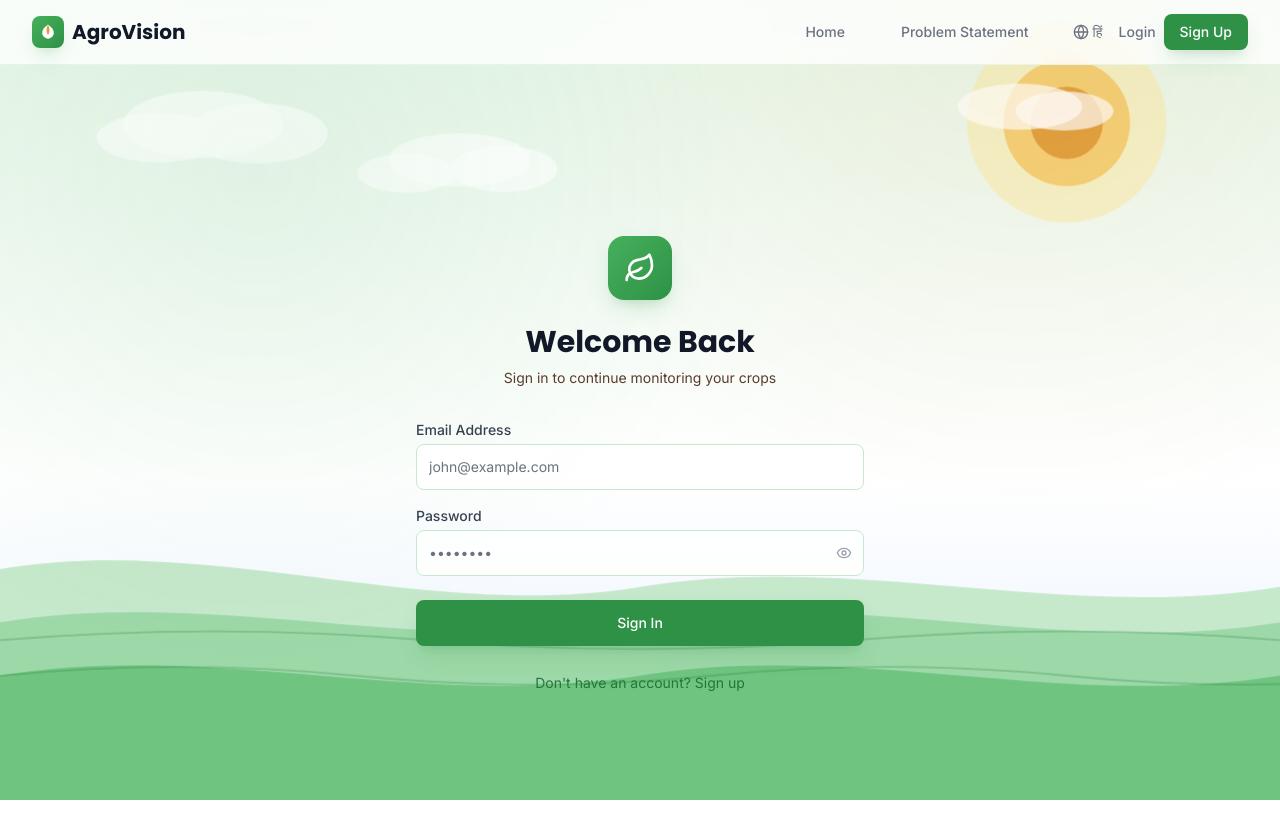
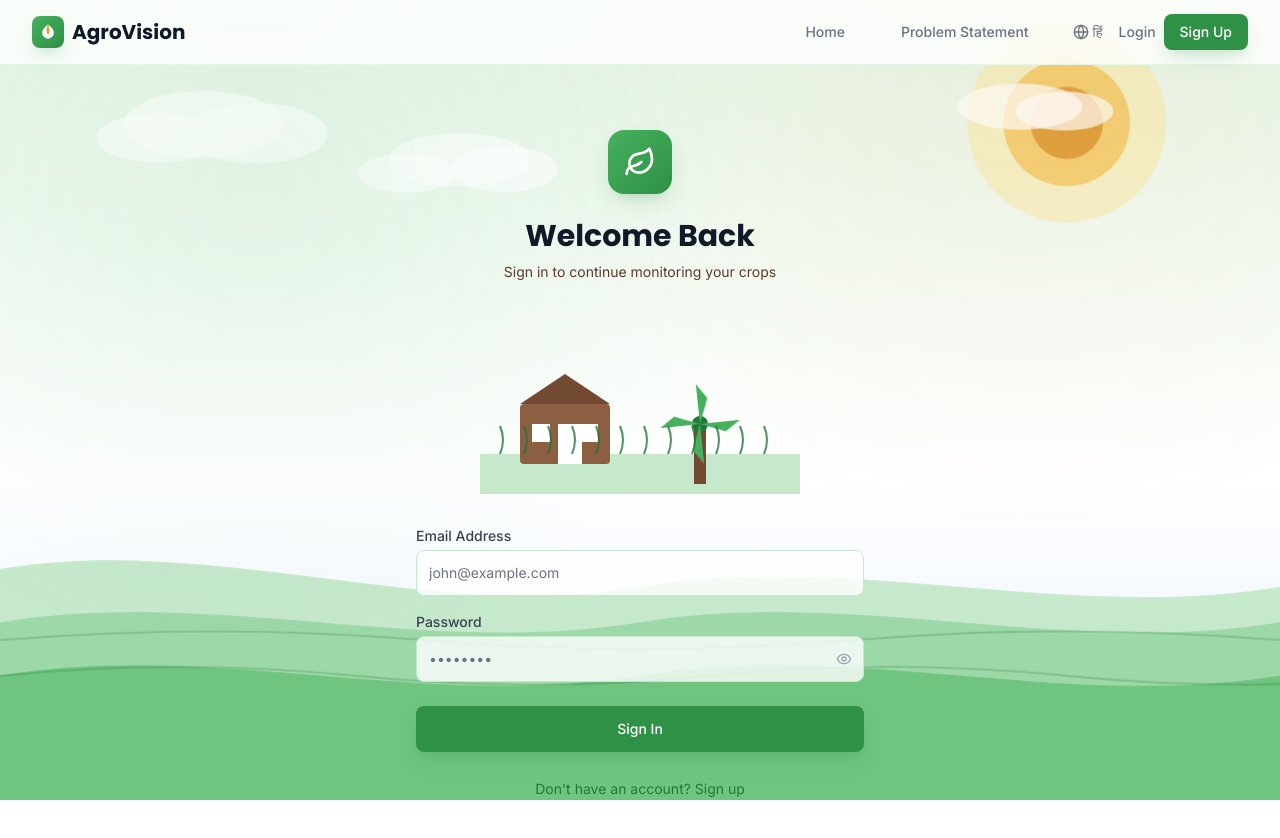
Before and after one commit to pixelkb/AgroVision, a React (Vite) app: page / in a window 1280 px wide. Both pictures are taken after a click on the button "Login". Shown: the top 838 px of the page. Built offline with nearby package versions, Linux system fonts and the light colour scheme.

Commit message:
feat: Add FarmIllustration component and CSS animations
Co-authored-by: yashabhi.30 <yashabhi.30@gmail.com>

```diff
--- /dev/null
+++ b/src/components/FarmIllustration.tsx
@@ -0,0 +1,37 @@
+import React from 'react';
+
+export default function FarmIllustration() {
+  return (
+    <div className="mx-auto mt-6 w-full max-w-xs pointer-events-none select-none">
+      <svg viewBox="0 0 320 180" className="w-full h-auto" xmlns="http://www.w3.org/2000/svg">
+        {/* Ground */}
+        <rect x="0" y="140" width="320" height="40" className="fill-agri-200" />
+        {/* Barn */}
+        <g>
+          <rect x="40" y="90" width="90" height="60" rx="4" className="fill-soil-500" />
+          <polygon points="40,90 85,60 130,90" className="fill-soil-600" />
+          <rect x="78" y="110" width="24" height="40" className="fill-white" />
+          <rect x="52" y="110" width="18" height="18" className="fill-white" />
+          <rect x="100" y="110" width="18" height="18" className="fill-white" />
+        </g>
+        {/* Windmill */}
+        <g transform="translate(220,70)">
+          <rect x="-6" y="40" width="12" height="60" className="fill-soil-600" />
+          <circle cx="0" cy="40" r="8" className="fill-agri-700" />
+          <g className="wind-rotor" style={{ transformOrigin: '0px 40px' }}>
+            <polygon points="0,40 0,0 10,15" className="fill-agri-500" />
+            <polygon points="0,40 40,40 25,50" className="fill-agri-500" />
+            <polygon points="0,40 0,80 -10,65" className="fill-agri-500" />
+            <polygon points="0,40 -40,40 -25,30" className="fill-agri-500" />
+          </g>
+        </g>
+        {/* Crops */}
+        <g className="opacity-80">
+          {Array.from({ length: 12 }).map((_, i) => (
+            <path key={i} d={`M ${20 + i * 24} 140 q 6 -14 0 -28`} className="fill-none stroke-agri-700" strokeWidth="2" />
+          ))}
+        </g>
+      </svg>
+    </div>
+  );
+}
--- a/src/components/Login.tsx
+++ b/src/components/Login.tsx
@@ -1,5 +1,6 @@
 import React, { useState } from 'react';
 import { Eye, EyeOff, Loader2, Leaf } from 'lucide-react';
+import FarmIllustration from './FarmIllustration';
 import { useLanguage } from '../contexts/LanguageContext';
 import { useAuth } from '../contexts/AuthContext';
 
@@ -51,6 +52,7 @@ export default function Login({ setCurrentPage }: LoginProps) {
             {t('auth.login.subtitle')}
           </p>
         </div>
+        <FarmIllustration />
 
         <form className="mt-8 space-y-6" onSubmit={handleSubmit}>
           {error && (
--- a/src/components/SignUp.tsx
+++ b/src/components/SignUp.tsx
@@ -1,5 +1,6 @@
 import React, { useState } from 'react';
 import { Eye, EyeOff, Loader2, Leaf } from 'lucide-react';
+import FarmIllustration from './FarmIllustration';
 import { useLanguage } from '../contexts/LanguageContext';
 import { useAuth } from '../contexts/AuthContext';
 
@@ -67,6 +68,7 @@ export default function SignUp({ setCurrentPage }: SignUpProps) {
             {t('auth.signup.subtitle')}
           </p>
         </div>
+        <FarmIllustration />
 
         <form className="mt-8 space-y-6" onSubmit={handleSubmit}>
           {error && (
--- a/src/index.css
+++ b/src/index.css
@@ -36,3 +36,9 @@ h1, h2, h3, .font-display {
   50% { transform: translateY(4px); }
 }
 .agri-field { animation: agriFieldSway 8s ease-in-out infinite; }
+
+/* Windmill rotor animation */
+@keyframes rotorSpin {
+  to { transform: rotate(360deg); }
+}
+.wind-rotor { animation: rotorSpin 12s linear infinite; }
```
